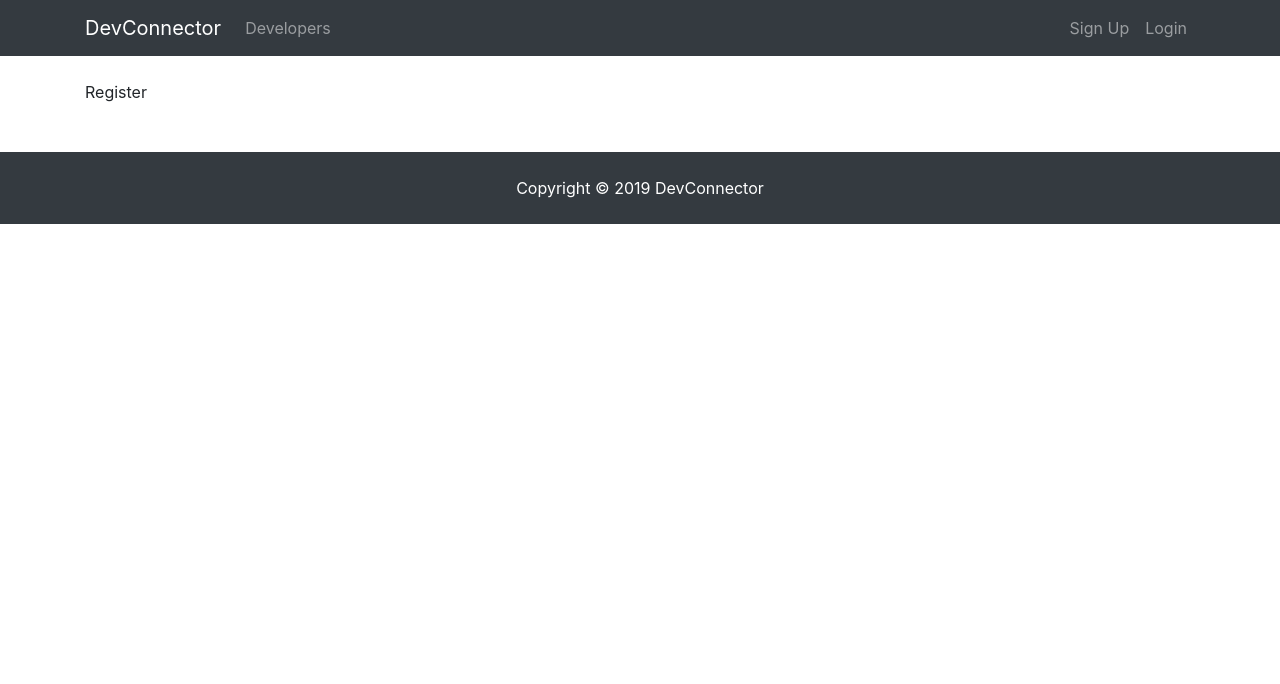
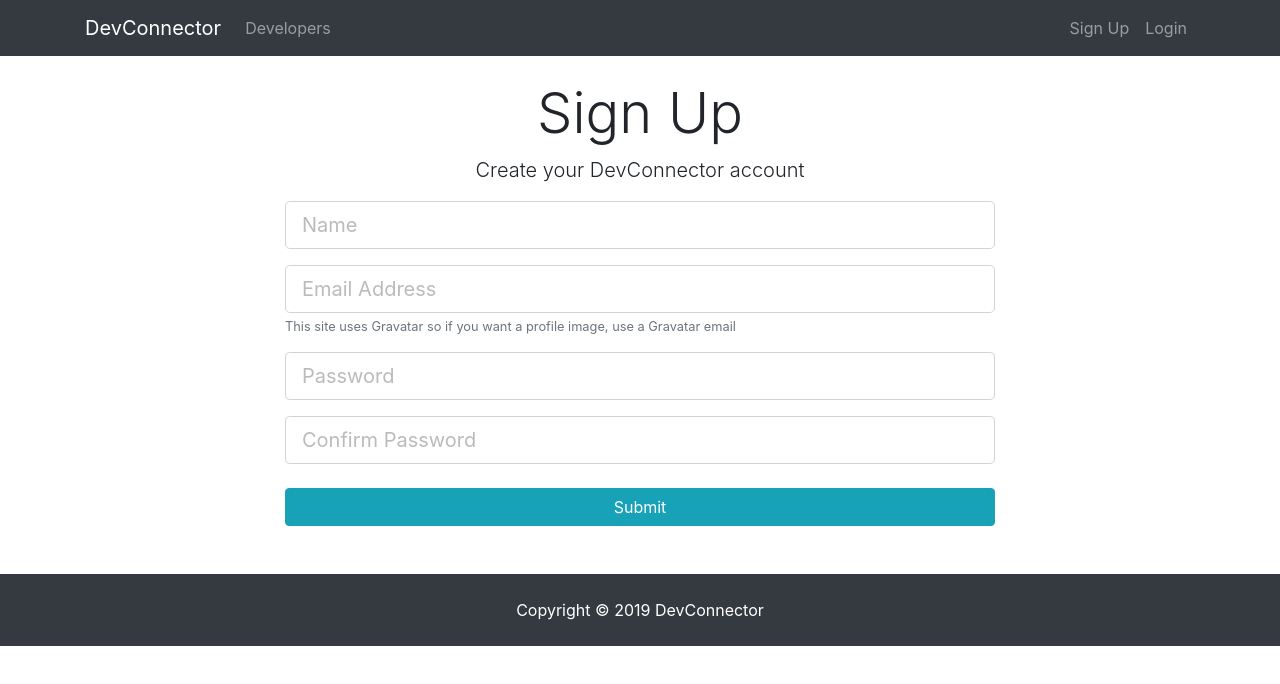
Before and after one commit to jenshen85/dev_connect, a React (Create React App) app in the folder client/: page /register in a window 1280 px wide. Shown: the top 684 px of the page. Built offline with nearby package versions, Linux system fonts and the light colour scheme.

Commit message:
add markup to register and login, add base logic to register and login components

```diff
--- a/client/src/components/auth/login.js
+++ b/client/src/components/auth/login.js
@@ -1,8 +1,56 @@
 import React, { Component } from 'react';
 
 class Login extends Component {
+  constructor() {
+    super();
+
+    this.state = {
+      email: '',
+      password: '',
+      errors: {},
+    };
+    this.onChange = this.onChange.bind(this);
+    this.onSubmit = this.onSubmit.bind(this);
+  }
+
+  onChange(e) {
+    const { name, value } = e.target;
+
+    this.setState({
+      [name]: value,
+    });
+  }
+
+  onSubmit(e) {
+    e && e.preventDefault && e.preventDefault();
+    const user = {
+      email: this.state.email,
+      password: this.state.password,
+    };
+    console.log(user);
+  }
   render() {
-    return <div>Login</div>;
+    return (
+      <div className="login">
+        <div className="container">
+          <div className="row">
+            <div className="col-md-8 m-auto">
+              <h1 className="display-4 text-center">Log In</h1>
+              <p className="lead text-center">Sign in to your DevConnector account</p>
+              <form onSubmit={this.onSubmit}>
+                <div className="form-group">
+                  <input onChange={this.onChange} value={this.state.email} type="email" className="form-control form-control-lg" placeholder="Email Address" name="email" />
+                </div>
+                <div className="form-group">
+                  <input onChange={this.onChange} value={this.state.password} type="password" className="form-control form-control-lg" placeholder="Password" name="password" />
+                </div>
+                <input type="submit" className="btn btn-info btn-block mt-4" />
+              </form>
+            </div>
+          </div>
+        </div>
+      </div>
+    );
   }
 }
 
--- a/client/src/components/auth/register.js
+++ b/client/src/components/auth/register.js
@@ -1,8 +1,68 @@
 import React, { Component } from 'react';
 
 class Register extends Component {
+  constructor() {
+    super();
+
+    this.state = {
+      name: '',
+      email: '',
+      password: '',
+      password2: '',
+      errors: {},
+    };
+    this.onChange = this.onChange.bind(this);
+    this.onSubmit = this.onSubmit.bind(this);
+  }
+
+  onChange(e) {
+    const { name, value } = e.target;
+
+    this.setState({
+      [name]: value,
+    });
+  }
+
+  onSubmit(e) {
+    e && e.preventDefault && e.preventDefault();
+    const newUser = {
+      name: this.state.name,
+      email: this.state.email,
+      password: this.state.password,
+      password2: this.state.password2,
+    };
+    console.log(newUser);
+  }
+
   render() {
-    return <div>Register</div>;
+    return (
+      <div className="register">
+        <div className="container">
+          <div className="row">
+            <div className="col-md-8 m-auto">
+              <h1 className="display-4 text-center">Sign Up</h1>
+              <p className="lead text-center">Create your DevConnector account</p>
+              <form onSubmit={this.onSubmit}>
+                <div className="form-group">
+                  <input type="text" onChange={this.onChange} value={this.state.name} className="form-control form-control-lg" placeholder="Name" name="name" required />
+                </div>
+                <div className="form-group">
+                  <input type="email" onChange={this.onChange} value={this.state.email} className="form-control form-control-lg" placeholder="Email Address" name="email" />
+                  <small className="form-text text-muted">This site uses Gravatar so if you want a profile image, use a Gravatar email</small>
+                </div>
+                <div className="form-group">
+                  <input type="password" onChange={this.onChange} value={this.state.password} className="form-control form-control-lg" placeholder="Password" name="password" />
+                </div>
+                <div className="form-group">
+                  <input type="password" onChange={this.onChange} value={this.state.password2} className="form-control form-control-lg" placeholder="Confirm Password" name="password2" />
+                </div>
+                <input type="submit" className="btn btn-info btn-block mt-4" />
+              </form>
+            </div>
+          </div>
+        </div>
+      </div>
+    );
   }
 }
 
```
